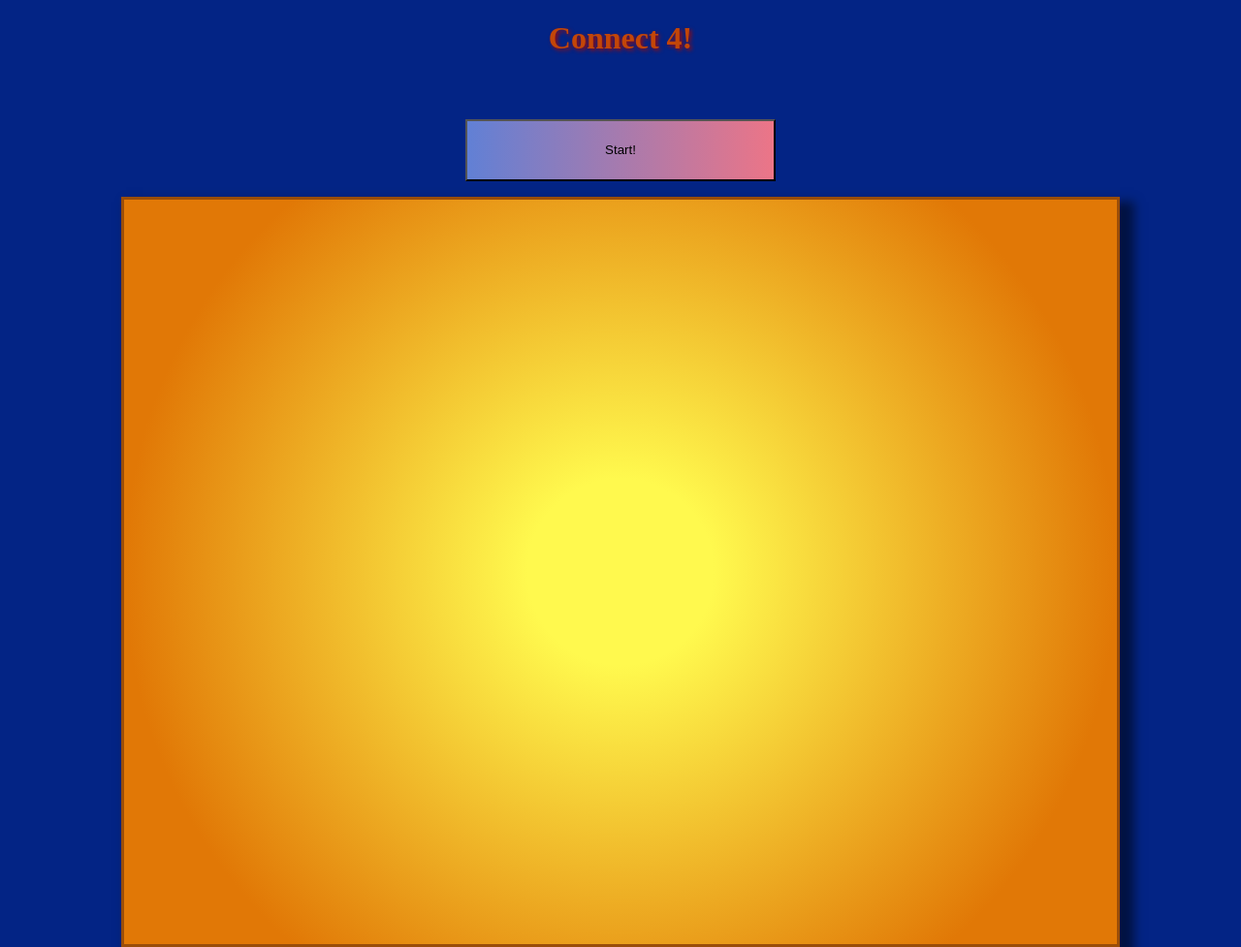
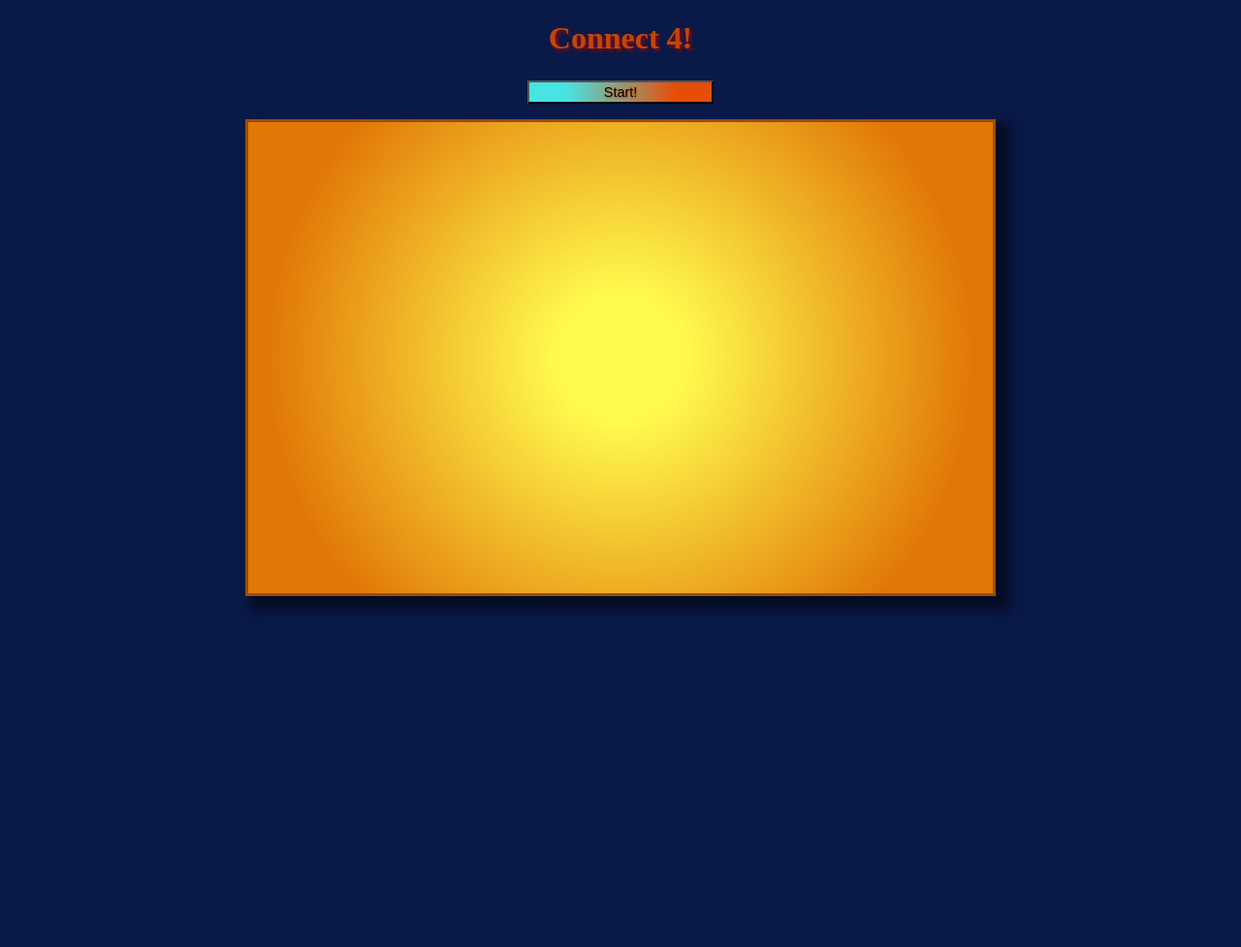
Before and after one commit to PenguinsTemplar/RollEmRecipes, a plain HTML site: page Connect4/index.html in a window 1280 px wide. Shown: the whole page at 97% size. After the commit the page ends 800 px from the top, so only its background shows below. Drawn offline with Linux system fonts and the light colour scheme.

Commit message:
Updated the CSS file for Connect4 game

```diff
--- a/Connect4/connect4_0.css
+++ b/Connect4/connect4_0.css
@@ -3,7 +3,7 @@ body {
 	display: flex;
 	flex-direction: column;
 	align-items: center;
-	background-color: rgb(3, 36, 133);
+	background-color: rgb(9, 25, 72);
 }
 
 #game-board {
@@ -23,16 +23,25 @@ body {
 	border: solid rgb(154, 77, 9);
 }
 h1 {
+	font-size: 2em;
 	color: rgb(195, 70, 8);
 	text-shadow: 2px 2px 4px #9c0909;
-	height: 8vh;
+	height: 4vh;
 }
 #start-game {
-	width: 25vw;
-	height: 8vh;
+	font-size: 1.5em;
+	color: #000000;
+	text-shadow: 1px 1px 2px #bd4e09;
+	width: 15vw;
+	height: 5vh;
 	margin: 2vh;
-	/* i want a teal to peach gradient for the background */
-	background: linear-gradient(to right, #6180d5, #ec7587);
+	/* i want a teal to peach gradient for the background where 20% of either side is the base color*/
+	background: linear-gradient(
+		to right,
+		rgb(71, 228, 228) 20%,
+		rgb(230, 78, 8) 80%
+	);
+	background: ;
 }
 /* I want the cells to fit in the game baord with space between the edges of the board */
 .cell {
@@ -66,13 +75,20 @@ h1 {
 	}
 }
 @media (min-width: 901px) and (max-width: 2048px) {
+	h1 {
+		height: 3vh;
+	}
+	#start-game {
+		font-size: 0.9em;
+		height: 3vh;
+	}
 	#game-board {
-		width: 80vw; /* Adjust width as needed for 2K screens */
-		height: 60vw; /* Adjust height as needed for 2K screens */
+		width: 60vw; /* Adjust width as needed for 2K screens */
+		height: 38vw; /* Adjust height as needed for 2K screens */
 	}
 
 	.cell {
-		height: 9vw; /* Adjust cell size as needed for 2K screens */
-		width: 9vw;
+		height: 5.5vw; /* Adjust cell size as needed for 2K screens */
+		width: 5.5vw;
 	}
 }
```
